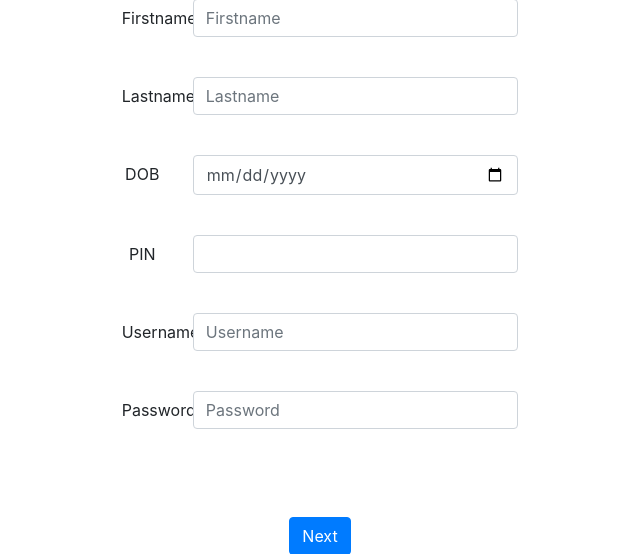
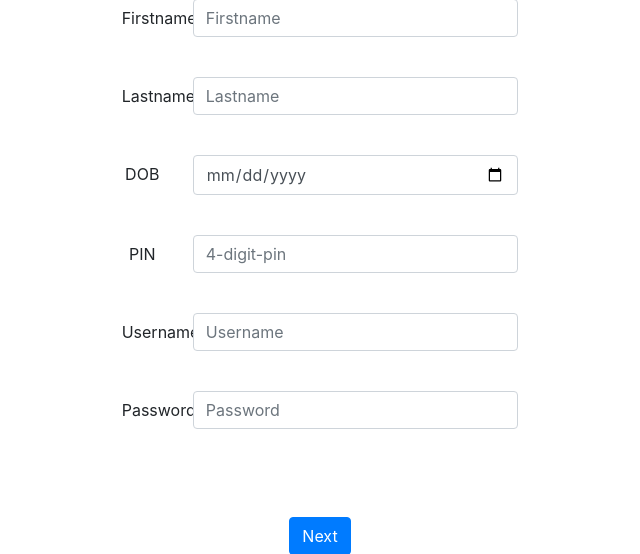
Before and after one commit to hugginssd/online-voting, a PHP site: page /register.php in a window 1280 px wide. Shown: the part 195-749 px from the top of the page, without its empty margins (320-960 px from the left). Run offline with PHP 8.4, Linux system fonts and the light colour scheme; some libraries are stand-ins or nearby versions.

Commit message:
Register update

```diff
--- a/register.php
+++ b/register.php
@@ -43,7 +43,7 @@ if (isset($_SESSION['SESS_NAME'])!="") {
 							<div class="form-group row">
 								<label for="pin1" class="col-sm-2 col-form-label">PIN</label>
 								<div class="col-sm-10">
-									<input type="number" name="pin" max="9999" min="0000" class="form-control" id="pin1" required>
+									<input type="number" name="pin" max="9999" min="0000" class="form-control" placeholder="4-digit-pin"id="pin1" required>
 								</div>
 							</div>
 							<br>
```
